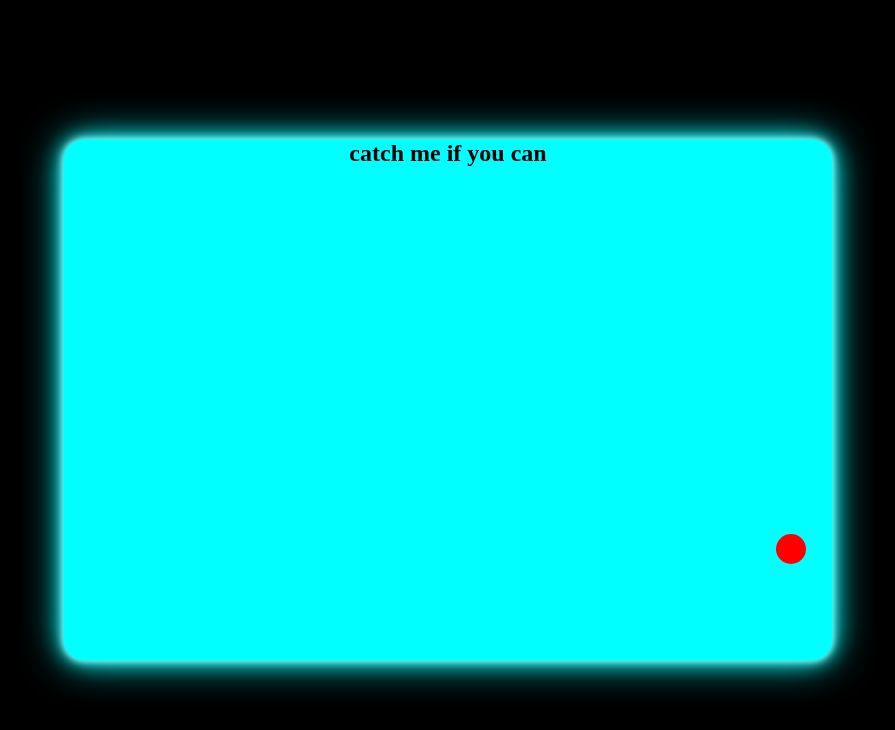
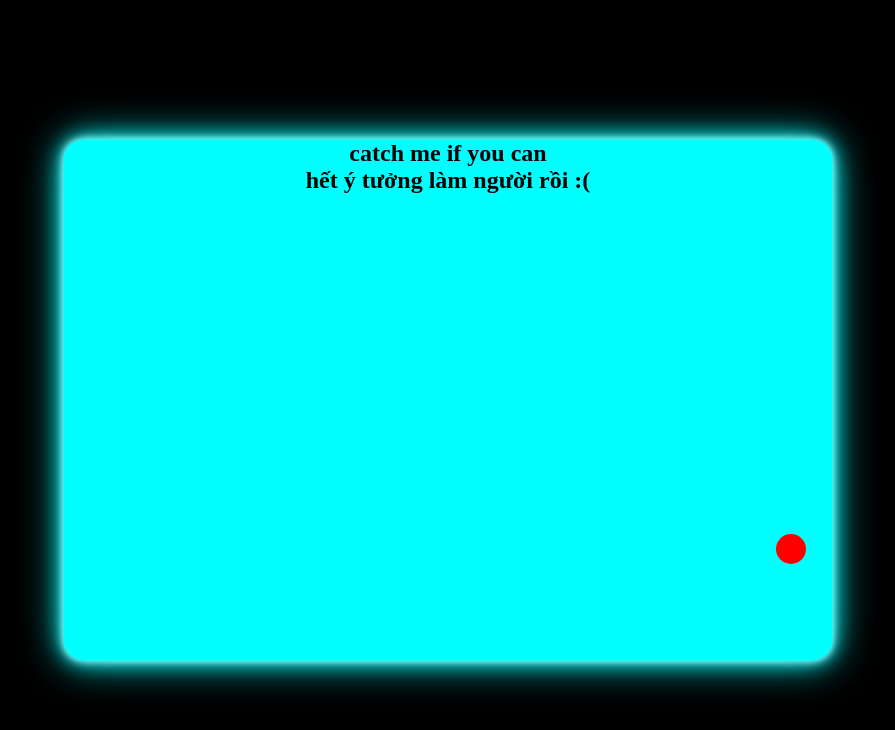
Before and after one commit to Thongtm-0189/taplamnguoi-day12, a plain HTML site: page index.html in a window 1280 px wide. Shown: the whole page, without its empty margins (192-1087 px from the left). Drawn offline with Linux system fonts and the light colour scheme.

Commit message:
Update index.html

```diff
--- a/index.html
+++ b/index.html
@@ -11,7 +11,7 @@
 
     <div class="content" id="content">
         <h2 style="text-align: center;">catch me if you can</h2>
-
+        <h2 style="text-align: center;">hết ý tưởng làm người rồi :(</h2>
         <div class="take" id="take">
 
         </div>
```
